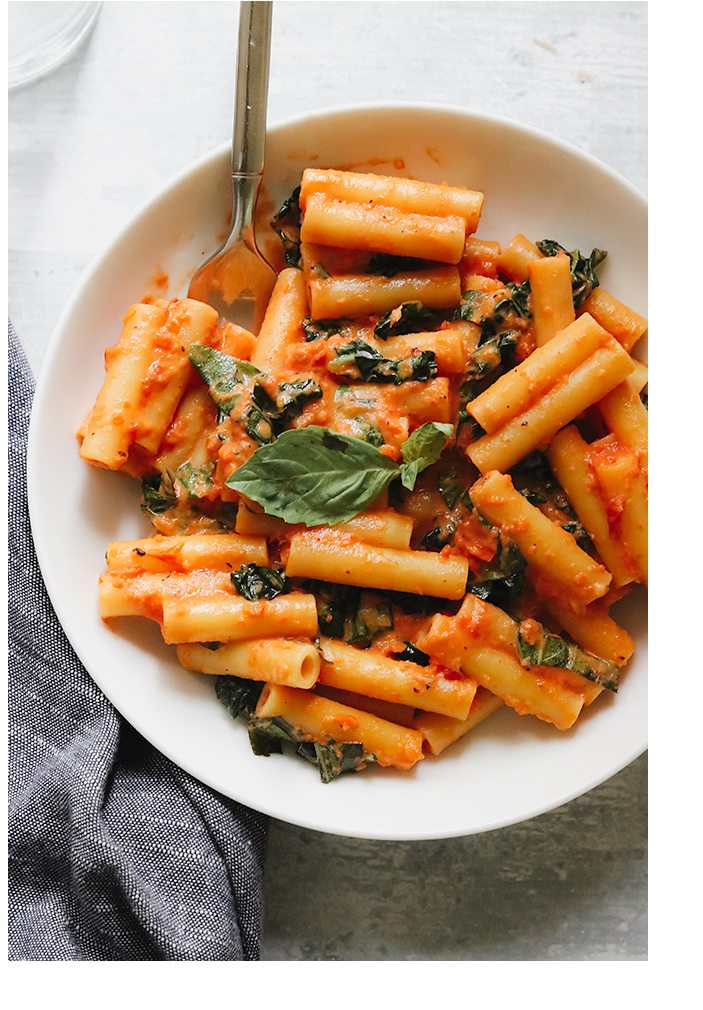
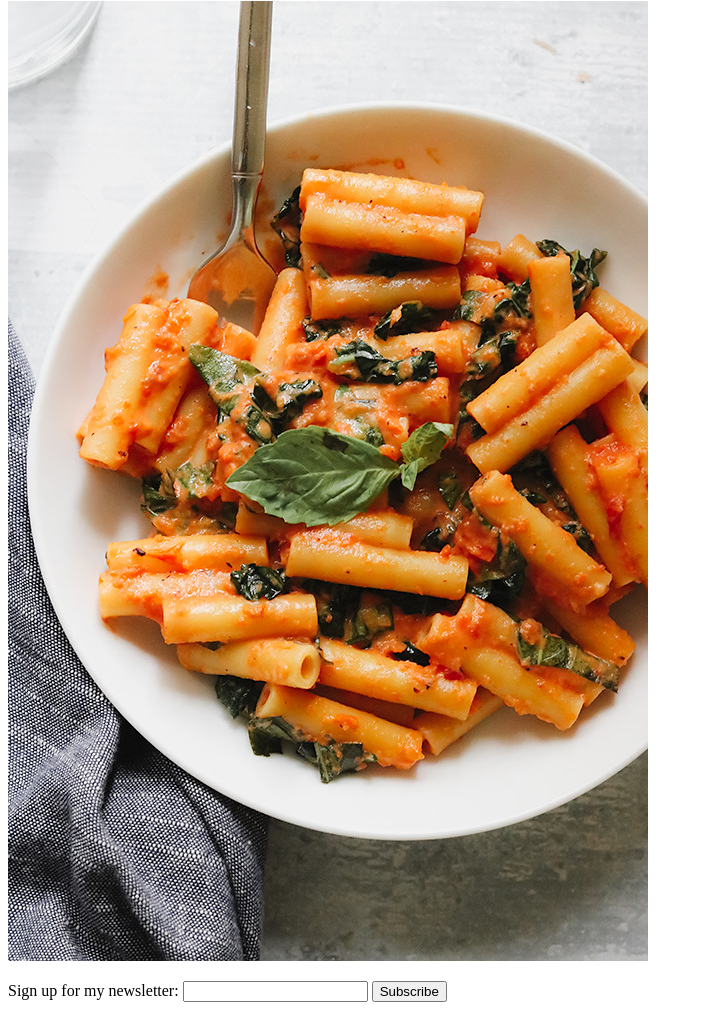
Before and after one commit to gillj0e/mi349_blog, a plain HTML site: page index.html in a window 1280 px wide. Shown: the part 3614-4624 px from the top of the page, without its empty margins (0-703 px from the left). Before the commit the page ends 4595 px from the top, so only its background shows below. Drawn offline with Linux system fonts and the light colour scheme.

Commit message:
complete index file

```diff
--- a/index.html
+++ b/index.html
@@ -150,6 +150,14 @@ Garnish with basil and add Parmesan and burrata cheese on top
             <p><img alt="Bowl of tomato cream and basil vodka posta" src="images/pasta.jpg" /></p>
         </article>
     </section>
+    <section>
+        <form>
+            <label>Sign up for my newsletter:
+                <input type="text">
+            </label>
+            <button>Subscribe</button>
+        </form>
+    </section>
 </body>
 
 
```
Also changed, not shown: images/me.jpeg (added).
